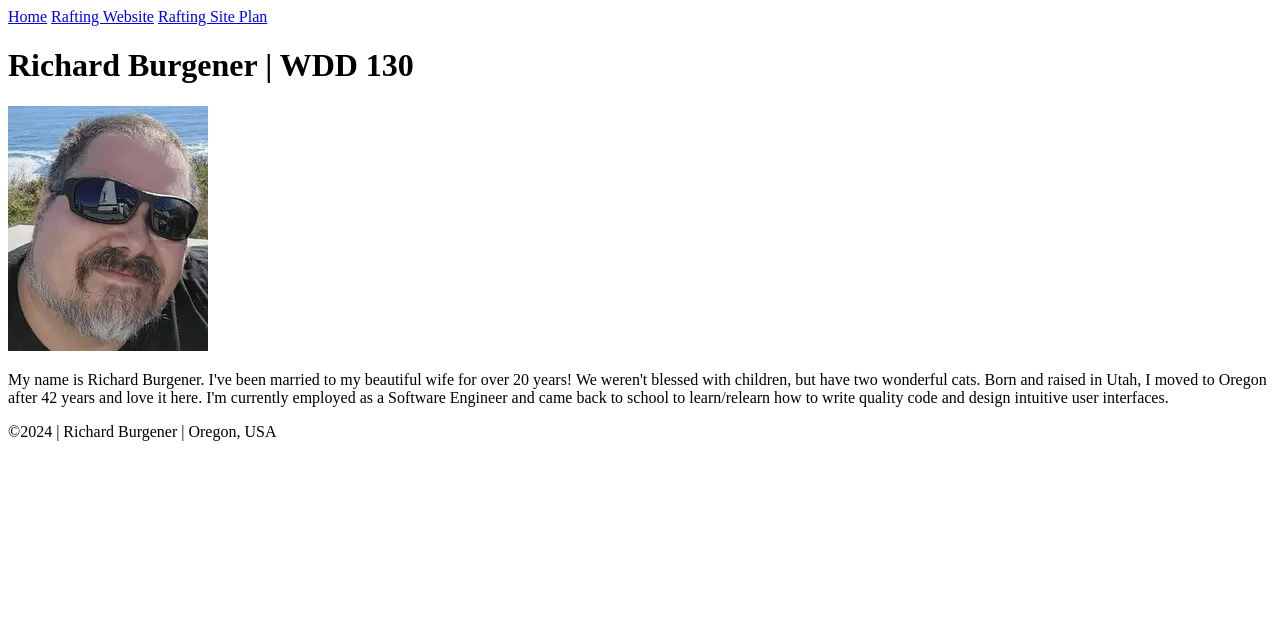
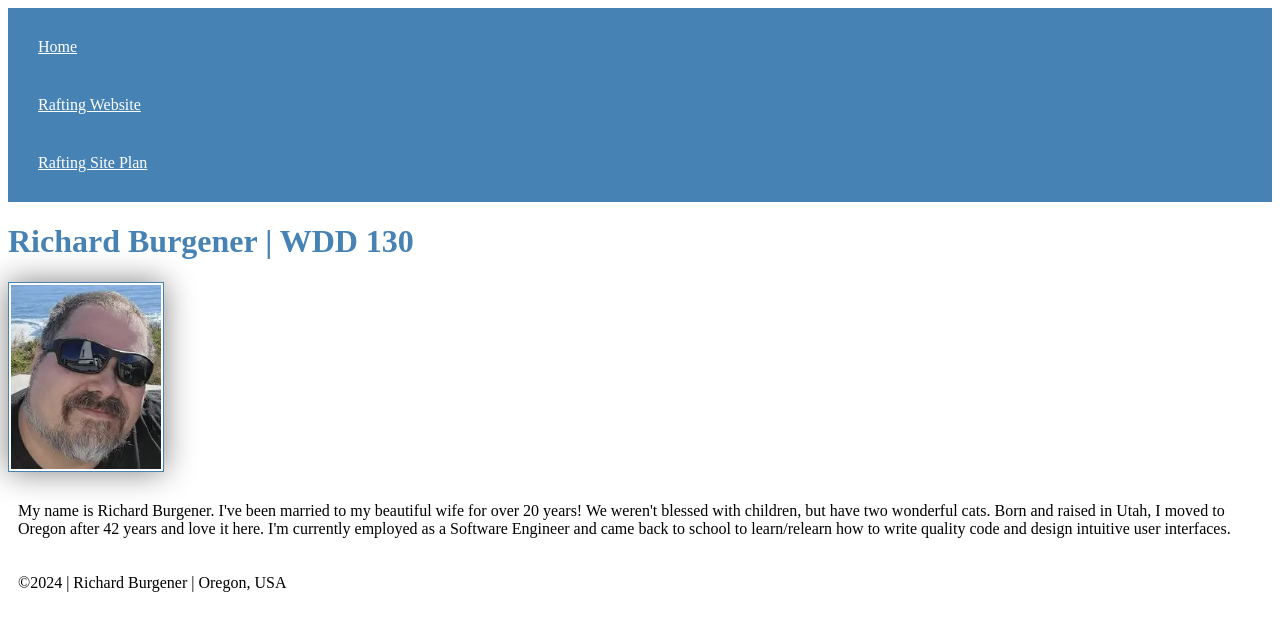
Before and after one commit to ominosity/wdd130, a plain HTML site: page index.html in a window 1280 px wide. Drawn offline with Linux system fonts and the light colour scheme.

Commit message:
Added a styles folder and basic stylesheet.

```diff
--- a/index.html
+++ b/index.html
@@ -4,6 +4,9 @@
         <meta charset="utf-8">
         <meta name="viewport" content="width=device-width, initial-scale=1.0">
         <title>Richard Burgener | WDD 130</title>
+        <meta name="author"
+            content="Richard Burgener">
+        <link href="styles/style.css" rel="stylesheet">
     </head>
     <body>
         <header>
--- /dev/null
+++ b/styles/style.css
@@ -0,0 +1,26 @@
+nav {
+    background-color: steelblue;
+    padding: 10px;
+}
+
+nav a {
+    color: white;
+    display: block;
+    padding: 20px;
+}
+
+h1 {
+    color: steelblue;
+}
+
+img {
+    width: 150px;
+    height: auto;
+    border: 1px solid steelblue;
+    padding: 2px;
+    box-shadow: 0 0 30px gray;
+}
+
+p {
+    padding: 10px;
+}
```
